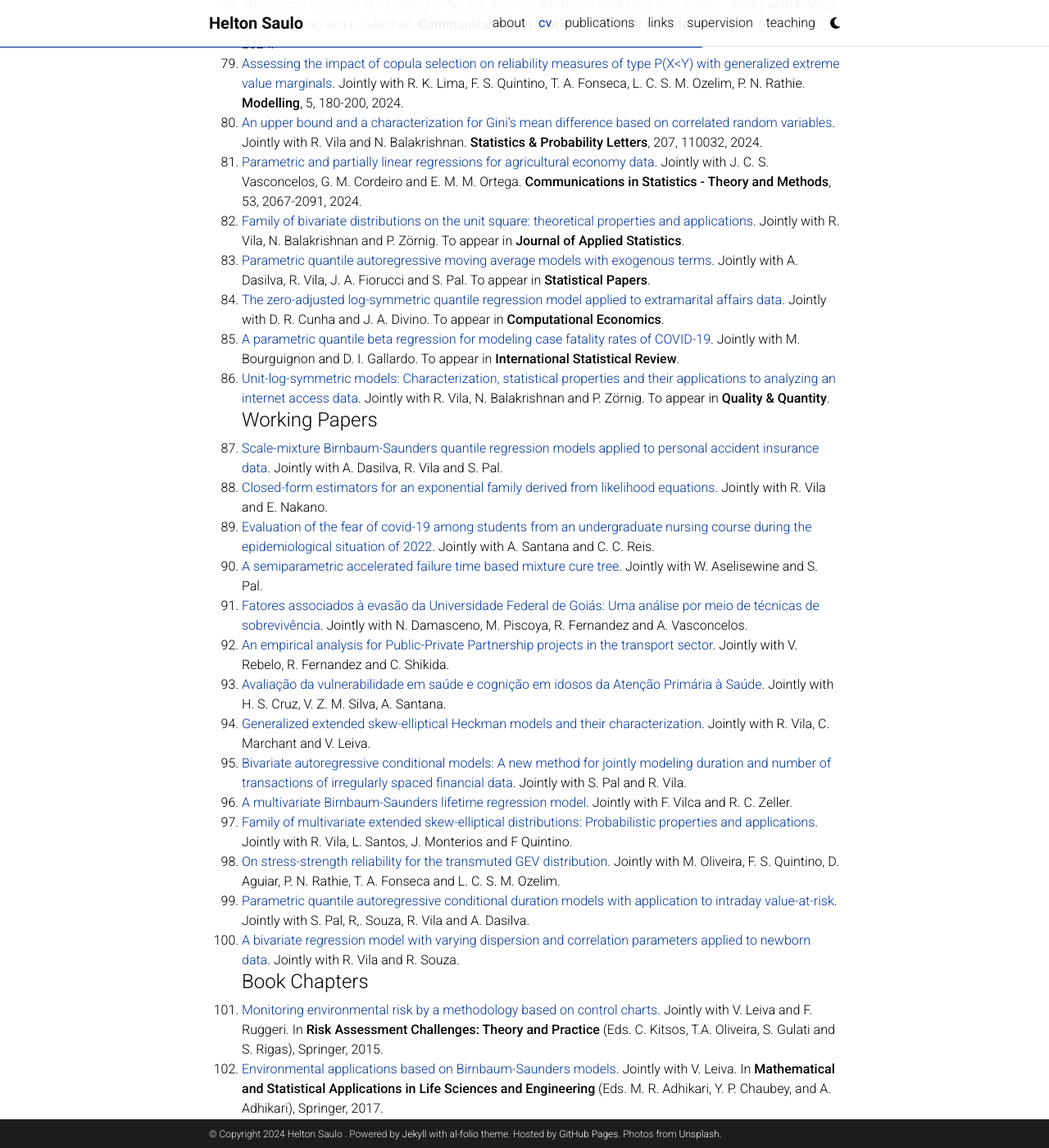
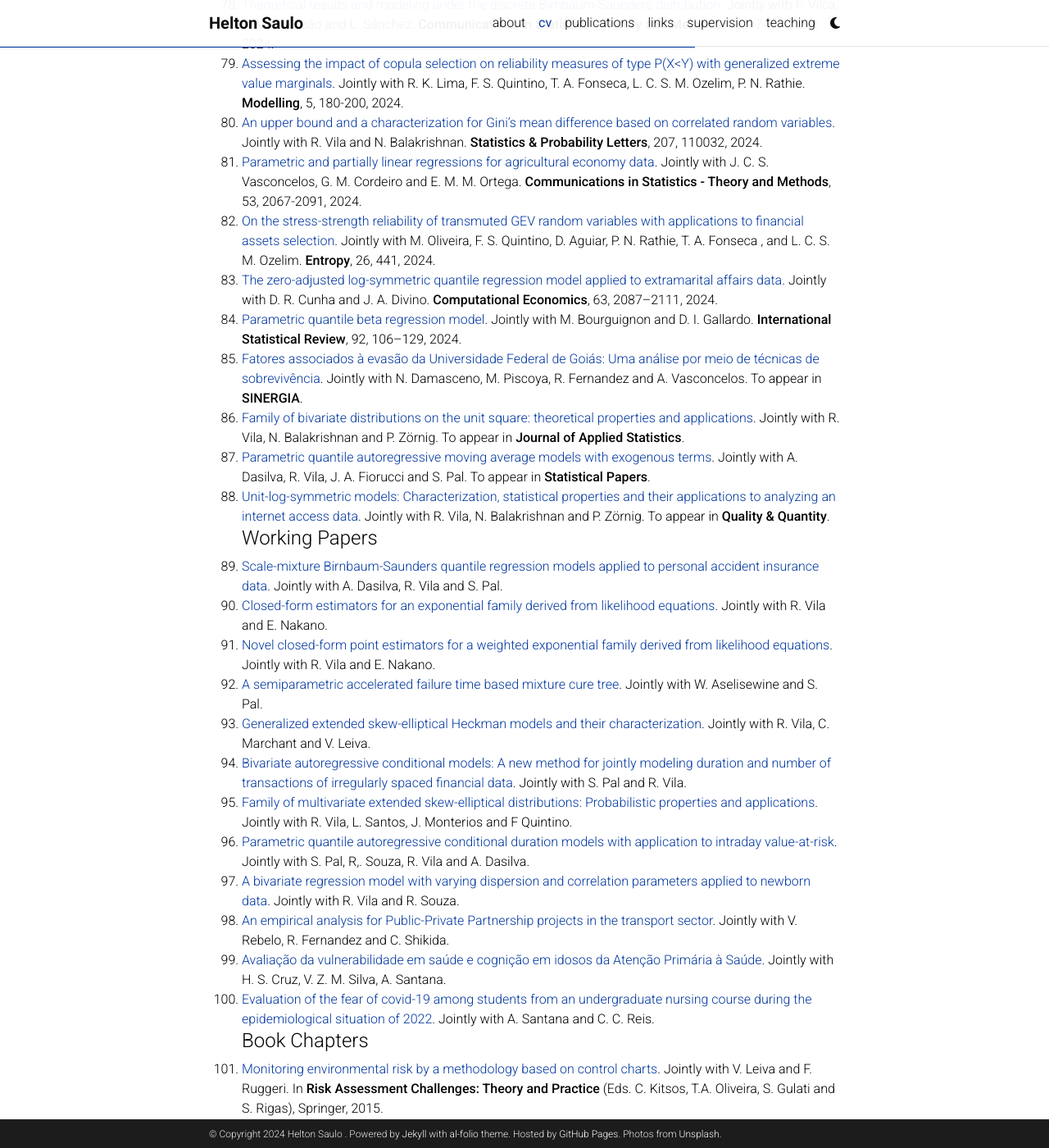
Before and after one commit to heltonsaulo/heltonsaulo.github.io, a Jekyll site: the page built from _pages/cv.md, in a window 1280 px wide and 1400 px high, scrolled down 7517 px. Shown: the whole window at 82% size. Built offline with Jekyll 4.4.1, drawn with Linux system fonts in a browser that asks for light colours; comment, search, counter and statistics services are not loaded; a style sheet for code colours, icons or effects is not loaded; some of the changed text lies outside the part shown.

Commit message:
Update cv.md

```diff
--- a/_pages/cv.md
+++ b/_pages/cv.md
@@ -189,32 +189,31 @@
   79.  [Assessing the impact of copula selection on reliability measures of type P(X<Y) with generalized extreme value marginals](https://doi.org/10.3390/modelling5010010). Jointly with R. K. Lima, F. S. Quintino, T. A. Fonseca, L. C. S. M. Ozelim, P. N. Rathie. **Modelling**, 5, 180-200, 2024.
   80.  [ An upper bound and a characterization for Gini’s mean difference based on correlated random variables](https://doi.org/10.1016/j.spl.2024.110032). Jointly with R. Vila and N. Balakrishnan. **Statistics & Probability Letters**, 207, 110032, 2024.
   81.  [Parametric and partially linear regressions for agricultural economy data](https://doi.org/10.1080/03610926.2022.2117987). Jointly with J. C. S. Vasconcelos, G. M. Cordeiro and E. M. M. Ortega. **Communications in Statistics - Theory and Methods**, 53, 2067-2091, 2024.
-  82.  [Family of bivariate distributions on the unit square: theoretical properties and applications](https://doi.org/10.1080/02664763.2023.2232127). Jointly with R. Vila, N. Balakrishnan and P. Zörnig. To appear in **Journal of Applied Statistics**.
-  83.  [Parametric quantile autoregressive moving average models with exogenous terms](https://doi.org/10.1007/s00362-023-01459-4). Jointly with A. Dasilva, R. Vila, J. A. Fiorucci and S. Pal. To appear in **Statistical Papers**.
-  84.  [The zero-adjusted log-symmetric quantile regression model applied to extramarital affairs data](https://doi.org/10.1007/s10614-023-10420-4). Jointly with D. R. Cunha and J. A. Divino. To appear in **Computational Economics**.
-  85.  [A parametric quantile beta regression for modeling case fatality rates of COVID-19](https://arxiv.org/abs/2110.04428). Jointly with M. Bourguignon and  D. I. Gallardo. To appear in **International Statistical Review**.
-  86.  [Unit-log-symmetric models: Characterization, statistical properties and their applications to analyzing an internet access data](https://arxiv.org/abs/2211.14427). Jointly with R. Vila, N. Balakrishnan and P. Zörnig. To appear in **Quality & Quantity**.
+  82.  [On the stress-strength reliability of transmuted GEV random variables with applications to financial assets selection](https://doi.org/10.3390/e26060441). Jointly with M. Oliveira, F. S. Quintino, D. Aguiar, P. N. Rathie, T. A. Fonseca , and L. C. S. M. Ozelim. **Entropy**, 26, 441, 2024.
+  83.  [The zero-adjusted log-symmetric quantile regression model applied to extramarital affairs data](https://doi.org/10.1007/s10614-023-10420-4). Jointly with D. R. Cunha and J. A. Divino. **Computational Economics**, 63, 2087–2111, 2024.
+  84.  [Parametric quantile beta regression model](https://doi.org/10.1111/insr.12564). Jointly with M. Bourguignon and  D. I. Gallardo. **International Statistical Review**, 92, 106–129, 2024.
+  85.  [Fatores associados à evasão da Universidade Federal de Goiás: Uma análise por meio de técnicas de sobrevivência](https://periodicos.furg.br/sinergia). Jointly with N. Damasceno, M. Piscoya, R. Fernandez and A. Vasconcelos. To appear in **SINERGIA**.
+  86.  [Family of bivariate distributions on the unit square: theoretical properties and applications](https://doi.org/10.1080/02664763.2023.2232127). Jointly with R. Vila, N. Balakrishnan and P. Zörnig. To appear in **Journal of Applied Statistics**.
+  87.  [Parametric quantile autoregressive moving average models with exogenous terms](https://doi.org/10.1007/s00362-023-01459-4). Jointly with A. Dasilva, R. Vila, J. A. Fiorucci and S. Pal. To appear in **Statistical Papers**.
+  88.  [Unit-log-symmetric models: Characterization, statistical properties and their applications to analyzing an internet access data](https://arxiv.org/abs/2211.14427). Jointly with R. Vila, N. Balakrishnan and P. Zörnig. To appear in **Quality & Quantity**.
 #### Working Papers
-  87.  [Scale-mixture Birnbaum-Saunders quantile regression models applied to personal accident insurance data](https://arxiv.org/abs/2107.10365). Jointly with A. Dasilva, R. Vila and S. Pal.
-  88.  [Closed-form estimators for an exponential family derived from likelihood equations](https://). Jointly with R. Vila and E. Nakano.
-  89.  [Evaluation of the fear of covid-19 among students from an undergraduate nursing course during the epidemiological situation of 2022](https://). Jointly with A. Santana and C. C. Reis.
-  90.   [A semiparametric accelerated failure time based mixture cure tree](https://). Jointly with W. Aselisewine and S. Pal.
-  91.   [Fatores associados à evasão da Universidade Federal de Goiás: Uma análise por meio de técnicas de sobrevivência](https://). Jointly with N. Damasceno, M. Piscoya, R. Fernandez and A. Vasconcelos.
-  92.   [An empirical analysis for Public-Private Partnership projects in the transport sector](https://). Jointly with V. Rebelo, R. Fernandez and C. Shikida.
-  93.   [Avaliação da vulnerabilidade em saúde e cognição em idosos da Atenção Primária à Saúde](https://). Jointly with H. S. Cruz, V. Z. M. Silva, A. Santana.
-  94.   [Generalized extended skew-elliptical Heckman models and their characterization](https://). Jointly with R. Vila, C. Marchant and V. Leiva.
-  95.   [Bivariate autoregressive conditional models: A new method for jointly modeling duration and number of transactions of irregularly spaced financial data](https://). Jointly with S. Pal and R. Vila.
-  96.   [A multivariate Birnbaum-Saunders lifetime regression model](https://). Jointly with F. Vilca and R. C. Zeller.
-  97.   [Family of multivariate extended skew-elliptical distributions: Probabilistic properties and applications](https://). Jointly with R. Vila, L. Santos, J. Monterios and F Quintino.
-  98.   [On stress-strength reliability for the transmuted GEV distribution](https://). Jointly with M. Oliveira, F. S. Quintino, D. Aguiar, P. N. Rathie, T. A. Fonseca and L. C. S. M. Ozelim.
-  99.   [Parametric quantile autoregressive conditional duration models with application to intraday value-at-risk](https://arxiv.org/abs/2308.15571v1). Jointly with S. Pal, R,. Souza, R. Vila and A. Dasilva.
- 100.   [A bivariate regression model with varying dispersion and correlation parameters applied to newborn data](https://). Jointly with R. Vila and R. Souza.
+  89.  [Scale-mixture Birnbaum-Saunders quantile regression models applied to personal accident insurance data](https://arxiv.org/abs/2107.10365). Jointly with A. Dasilva, R. Vila and S. Pal.
+  90.  [Closed-form estimators for an exponential family derived from likelihood equations](https://arxiv.org/abs/2405.14509). Jointly with R. Vila and E. Nakano.
+  91.  [Novel closed-form point estimators for a weighted exponential family derived from likelihood equations](https://arxiv.org/abs/2405.16192). Jointly with R. Vila and E. Nakano.
+  92.  [A semiparametric accelerated failure time based mixture cure tree](https://). Jointly with W. Aselisewine and S. Pal.
+  93.  [Generalized extended skew-elliptical Heckman models and their characterization](https://). Jointly with R. Vila, C. Marchant and V. Leiva.
+  94.  [Bivariate autoregressive conditional models: A new method for jointly modeling duration and number of transactions of irregularly spaced financial data](https://). Jointly with S. Pal and R. Vila.
+  95.  [Family of multivariate extended skew-elliptical distributions: Probabilistic properties and applications](https://). Jointly with R. Vila, L. Santos, J. Monterios and F Quintino.
+  96.  [Parametric quantile autoregressive conditional duration models with application to intraday value-at-risk](https://arxiv.org/abs/2308.15571v1). Jointly with S. Pal, R,. Souza, R. Vila and A. Dasilva.
+  97.  [A bivariate regression model with varying dispersion and correlation parameters applied to newborn data](https://). Jointly with R. Vila and R. Souza.
+  98. [An empirical analysis for Public-Private Partnership projects in the transport sector](https://). Jointly with V. Rebelo, R. Fernandez and C. Shikida.
+  99. [Avaliação da vulnerabilidade em saúde e cognição em idosos da Atenção Primária à Saúde](https://). Jointly with H. S. Cruz, V. Z. M. Silva, A. Santana.
+  100. [Evaluation of the fear of covid-19 among students from an undergraduate nursing course during the epidemiological situation of 2022](https://). Jointly with A. Santana and C. C. Reis.
 #### Book Chapters
- 101.  [Monitoring environmental risk by a methodology based on control charts](https://link.springer.com/chapter/10.1007/978-3-319-18029-8_14). Jointly with V. Leiva and F. Ruggeri. In **Risk Assessment Challenges: Theory and Practice** (Eds. C. Kitsos, T.A. Oliveira, S. Gulati and S. Rigas), Springer, 2015.
+  101.  [Monitoring environmental risk by a methodology based on control charts](https://link.springer.com/chapter/10.1007/978-3-319-18029-8_14). Jointly with V. Leiva and F. Ruggeri. In **Risk Assessment Challenges: Theory and Practice** (Eds. C. Kitsos, T.A. Oliveira, S. Gulati and S. Rigas), Springer, 2015.
  102.  [Environmental applications based on Birnbaum-Saunders models](https://link.springer.com/chapter/10.1007/978-981-10-5370-2_14). Jointly with V. Leiva. In **Mathematical and Statistical Applications in Life Sciences and Engineering** (Eds. M. R. Adhikari,  Y. P. Chaubey,  and A. Adhikari), Springer, 2017.
  103.  [Statistical quality control and reliability analysis using the Birnbaum-Saunders distribution with industrial applications](https://link.springer.com/chapter/10.1007/978-3-030-20709-0_2). Jointly with V. Leiva, C. Marchant, F. Ruggeri, H. Saulo. In **Statistical Quality Technologies: Theory and Practice** (Eds. Y. Lio, H. Keung, T. Ng, T-R. Tsai and D-G. Chen), Springer, 2019.
  104.  [Multivariate methods to monitor the risk of critical episodes of environmental contamination using an asymmetric distribution with data of Santiago, Chile](https://doi.org/10.1016/B978-0-323-85698-0.00024-1). Jointly with C. Marchant, V. Leiva and R. Vila. In **Risk, Reliability and Sustainable Remediation in the Field of Civil and Environmental Engineering** (Eds. T. Roshni, P. Samui, D. T. Bui, D. Kim, R. Khatibi), Elsevier, 2022.
-
 
 
 
```
Also changed, not shown: other parts of _pages/cv.md (+2 -0 lines).
